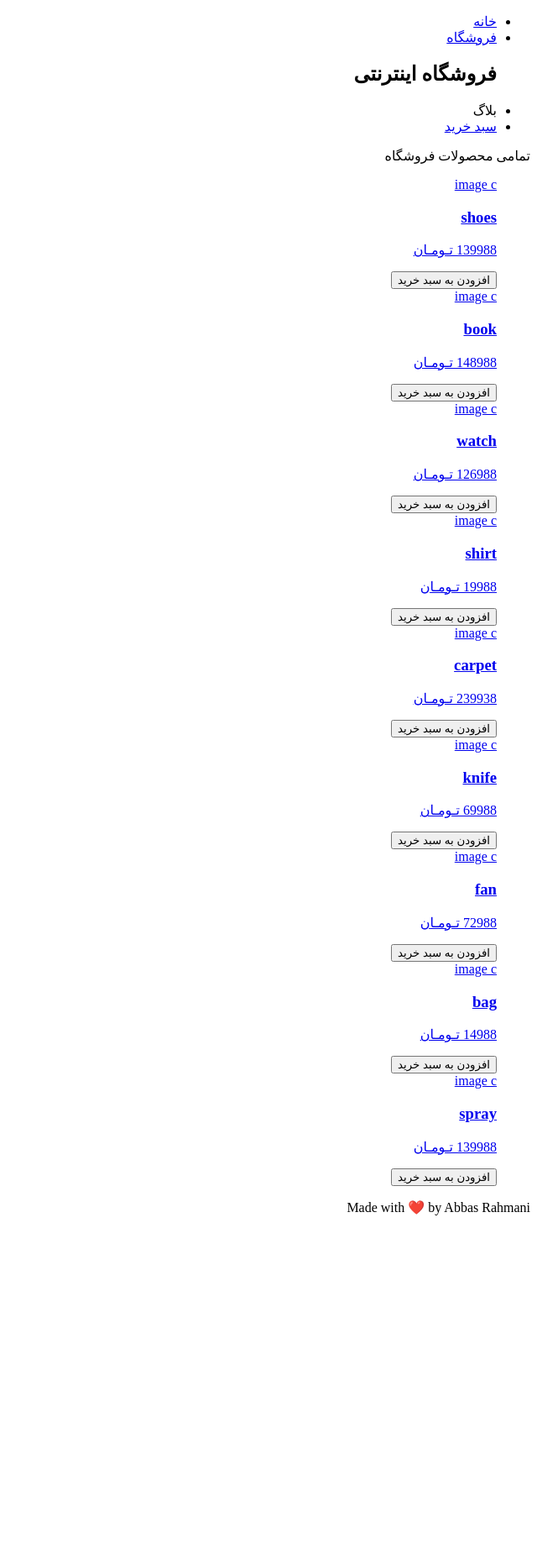
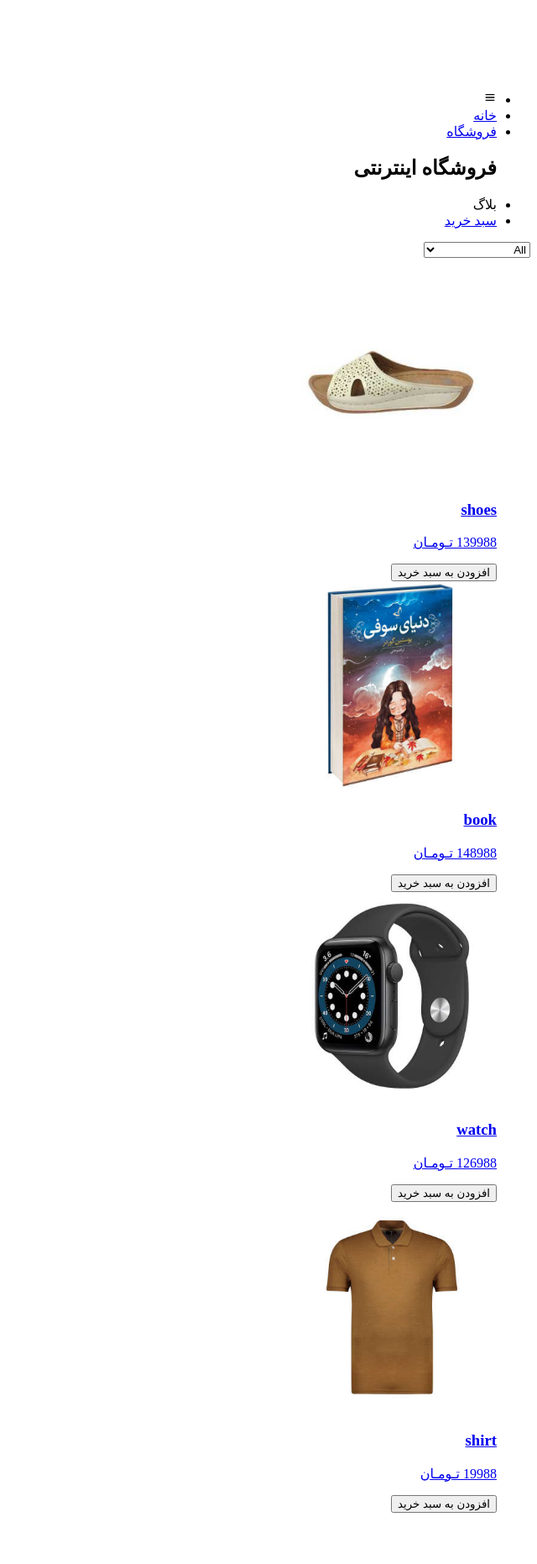
Before and after one commit to abbasrahmanii/e-commerce, a Next.js app: page /products in a window 1280 px wide. Shown: the top 1862 px of the page at 84% size, without its empty margins (640-1280 px from the left). Before the commit the page ends 1455 px from the top, so only its background shows below. Built offline with nearby package versions, Linux system fonts and the light colour scheme.

Commit message:
add filter

```diff
--- a/components/card.js
+++ b/components/card.js
@@ -6,7 +6,7 @@ import { useContext } from "react";
 import { Store } from "../context/Store";
 
 const Card = (props) => {
-  const { id, name, price } = props;
+  const { id, name, price, image } = props;
   const router = useRouter();
 
   const { state, dispatch } = useContext(Store);
@@ -29,10 +29,10 @@ const Card = (props) => {
     <div className="flex flex-col justify-between w-1/4 p-4 bg-indigo-200 rounded-lg shadow-xl hover:bg-indigo-300">
       <Link href={`products/${id}`}>
         <a>
-          <div className="text-center w-full rounded-lg h-52 bg-green-700 mx-auto flex items-center justify-center text-white">
+          {/* <div className="text-center w-full rounded-lg h-52 bg-green-700 mx-auto flex items-center justify-center text-white">
             image c
-          </div>
-          {/* <Image src='/images'/> */}
+          </div> */}
+          <Image src={image} width={250} height={250} className="rounded-lg" />
           <h3 className="my-2">{name}</h3>
           <p className="my-2">{price} تـومـان</p>
         </a>
--- /dev/null
+++ b/components/filter-list.js
@@ -0,0 +1,39 @@
+import { useState, useContext } from "react";
+import { Store } from "../context/Store";
+
+const FilterList = () => {
+  const [filterValue, setFilterValue] = useState("");
+  const { state, dispatch } = useContext(Store);
+
+  const filterHandler = (e) => {
+    dispatch({ type: "FILTER_LIST", payload: e.target.value });
+    setFilterValue(e.target.value);
+  };
+
+  return (
+    <div className="my-4">
+      <select
+        name="category"
+        id="category"
+        value={filterValue}
+        onChange={filterHandler}
+      >
+        <option value="">All</option>
+        <option value="Personal">Personal</option>
+        <option value="Clothing">Clothing</option>
+        <option value="Home Appliances">Home Appliances</option>
+      </select>
+      {/* <label htmlFor="checkbox">
+        ersal rayegan
+        <input
+          id="checkbox"
+          type="checkbox"
+          checked={free}
+          onChange={checkboxHandler}
+        />
+      </label> */}
+    </div>
+  );
+};
+
+export default FilterList;
--- a/components/header.js
+++ b/components/header.js
@@ -1,20 +1,75 @@
+import { useContext, useState, useEffect, Fragment } from "react";
 import Link from "next/link";
 import { Store } from "../context/Store";
-import { useContext } from "react";
+import { BiMenu } from "react-icons/bi";
+import Menu from "./Menu";
 
 const Header = () => {
-  const { state } = useContext(Store);
-  const { cart } = state;
+  const { state, dispatch } = useContext(Store);
+  const { cart, menuStatus } = state;
+
+  const menuHandler = () => {
+    dispatch({ type: "MENU" });
+  };
+
   return (
-    <header className="sticky top-0 left-0 z-50 p-3 bg-green-400 shadow-xl">
-      <nav className="flex flex-col items-center justify-center flex-1 w-full px-20 text-center">
-        <ul className="flex items-center justify-between">
-          <li className="p-3 mx-8">
+    <Fragment>
+      <header
+        className="sticky top-0 left-0 bg-green-400 shadow-xl h-20 transition-all flex w-full"
+        style={{ zIndex: 1 }}
+      >
+        <nav className="flex w-full relative justify-center items-center bg-gray-600">
+          {/* <Menu /> */}
+          <div
+            className="w-full bg-green-400 top-20 absolute md:hidden duration-500 ease-in-out"
+            style={{
+              // transform: menuStatus ? `translateY(0%)` : `translateY(-100%)`,
+              visibility: menuStatus ? "visible" : "hidden",
+              opacity: menuStatus ? "1" : "0",
+            }}
+          >
+            <ul>
+              <li className="p-1 m-1">
                 <Link href="/">
                   <a>خانه</a>
                 </Link>
               </li>
-          <li className="p-3 mx-8">
+              <li className="p-1 m-1">
+                <Link href="/products">
+                  <a>فروشگاه</a>
+                </Link>
+              </li>
+              <li className="p-1 m-1">
+                <Link href="/products">
+                  <a>بلاگ</a>
+                </Link>
+              </li>
+              <li className="p-1 m-1">
+                <Link href="/cart">
+                  <a>
+                    سبد خرید
+                    {cart.cartItems.length > 0 && (
+                      <span className="px-2 py-1 text-white bg-red-600 rounded-full">
+                        {cart.cartItems.length}
+                      </span>
+                    )}
+                  </a>
+                </Link>
+              </li>
+            </ul>
+          </div>
+          <ul className="w-3/4 flex items-center justify-between">
+            <li className="p-3 mx-8  md:hidden block">
+              <span onClick={menuHandler}>
+                <BiMenu />
+              </span>
+            </li>
+            <li className="p-3 mx-8 hidden md:block">
+              <Link href="/">
+                <a>خانه</a>
+              </Link>
+            </li>
+            <li className="mx-8 p-3 hidden md:block">
               <Link href="/products">
                 <a>فروشگاه</a>
               </Link>
@@ -24,8 +79,8 @@ const Header = () => {
                 فروشگاه اینترنتی
               </h1>
             </Link>
-          <li className="p-3 mx-8">بلاگ</li>
-          <li className="p-3 mx-8">
+            <li className="p-3 mx-8  hidden md:block">بلاگ</li>
+            <li className="p-3 mx-8 hidden md:block">
               <Link href="/cart">
                 <a>
                   سبد خرید
@@ -40,6 +95,7 @@ const Header = () => {
           </ul>
         </nav>
       </header>
+    </Fragment>
   );
 };
 
--- /dev/null
+++ b/components/menu.js
@@ -0,0 +1,22 @@
+import React, { Fragment, useContext } from "react";
+import { Store } from "../context/Store";
+
+const Menu = () => {
+  const { state, dispatch } = useContext(Store);
+  //   const { menuStatus } = state;
+
+  //   const menuStyle = (menuStaus) => {
+  //     if (menuStaus) {
+  //       return `transform: translateX(30%)`;
+  //     } else {
+  //       return `transform: translateX(100%)`;
+  //     }
+  //   };
+  return (
+    <Fragment>
+      <div className="w-full bg-red-400 absolute top-0 z-50">Menu</div>
+    </Fragment>
+  );
+};
+
+export default Menu;
--- a/context/Store.js
+++ b/context/Store.js
@@ -11,6 +11,8 @@ const initialState = {
       : [],
   },
   products: getAllProduct(),
+  menuStatus: false,
+  fiteredProducts: getAllProduct(),
 };
 
 const reducer = (state, action) => {
@@ -26,7 +28,6 @@ const reducer = (state, action) => {
           )
         : [...state.cart.cartItems, newItem];
       Cookies.set("cartItems", JSON.stringify(cartItems));
-
       return {
         ...state,
         cart: {
@@ -47,6 +48,36 @@ const reducer = (state, action) => {
         },
       };
     }
+    case "FILTER_LIST":
+      if (action.payload === "") {
+        // Cookies.set("filter", JSON.stringify(state.products));
+        return {
+          ...state,
+          fiteredProducts: state.products,
+        };
+      } else {
+        const updatedProducts = state.products.filter(
+          (p) => p.category === action.payload
+        );
+        // Cookies.set("filter", JSON.stringify(fiteredProducts));
+        return {
+          ...state,
+          fiteredProducts: updatedProducts,
+        };
+      }
+    case "CHECKBOX":
+      const checkbox = state.fiteredProducts.filter(
+        (p) => p.popular === action.payload
+      );
+      return {
+        ...state,
+        fiteredProducts: checkbox,
+      };
+    case "MENU":
+      return {
+        ...state,
+        menuStatus: !state.menuStatus,
+      };
     default:
       return state;
   }
--- a/data.js
+++ b/data.js
@@ -4,10 +4,10 @@ export const SHOP_DATA = {
       id: "p1",
       name: "shoes",
       price: "139988",
-      image: "/images/shop2.jpg",
+      image: "/images/asset21.jpeg",
       popular: true,
       brand: "Nothing",
-      category: "Nothing",
+      category: "Clothing",
       quantity: 0,
       countInStock: 20,
     },
@@ -15,10 +15,10 @@ export const SHOP_DATA = {
       id: "p2",
       name: "book",
       price: "148988",
-      image: "image/asset22.jpeg",
+      image: "/images/asset22.jpeg",
       popular: false,
       brand: "Nothing",
-      category: "Nothing",
+      category: "Personal",
       quantity: 0,
       countInStock: 20,
     },
@@ -26,10 +26,10 @@ export const SHOP_DATA = {
       id: "p3",
       name: "watch",
       price: "126988",
-      image: "image/asset23.jpeg",
+      image: "/images/asset23.jpeg",
       popular: false,
       brand: "Nothing",
-      category: "Nothing",
+      category: "Clothing",
       quantity: 0,
       countInStock: 20,
     },
@@ -37,10 +37,10 @@ export const SHOP_DATA = {
       id: "p4",
       name: "shirt",
       price: "19988",
-      image: "image/asset24.jpeg",
+      image: "/images/asset24.jpeg",
       popular: true,
       brand: "Nothing",
-      category: "Nothing",
+      category: "Clothing",
       quantity: 0,
       countInStock: 20,
     },
@@ -48,10 +48,10 @@ export const SHOP_DATA = {
       id: "p5",
       name: "carpet",
       price: "239938",
-      image: "image/asset28.jpeg",
+      image: "/images/asset28.jpeg",
       popular: false,
       brand: "Nothing",
-      category: "Nothing",
+      category: "Home Appliances",
       quantity: 0,
       countInStock: 20,
     },
@@ -59,10 +59,10 @@ export const SHOP_DATA = {
       id: "p6",
       name: "knife",
       price: "69988",
-      image: "image/asset30.jpeg",
+      image: "/images/asset30.jpeg",
       popular: true,
       brand: "Nothing",
-      category: "Nothing",
+      category: "Home Appliances",
       quantity: 0,
       countInStock: 20,
     },
@@ -70,7 +70,7 @@ export const SHOP_DATA = {
       id: "p7",
       name: "fan",
       price: "72988",
-      image: "image/asset32.jpeg",
+      image: "/images/asset32.jpeg",
       popular: false,
       brand: "Nothing",
       category: "Nothing",
@@ -81,10 +81,10 @@ export const SHOP_DATA = {
       id: "p8",
       name: "bag",
       price: "14988",
-      image: "image/asset33.jpeg",
+      image: "/images/asset33.jpeg",
       popular: false,
       brand: "Nothing",
-      category: "Nothing",
+      category: "Clothing",
       quantity: 0,
       countInStock: 20,
     },
@@ -93,10 +93,10 @@ export const SHOP_DATA = {
       id: "p9",
       name: "spray",
       price: "139988",
-      image: "image/asset44.jpeg",
+      image: "/images/asset44.jpeg",
       popular: true,
       brand: "Nothing",
-      category: "Nothing",
+      category: "Home Appliances",
       quantity: 0,
       countInStock: 0,
     },
--- a/package.json
+++ b/package.json
@@ -14,6 +14,7 @@
     "next": "latest",
     "react": "^17.0.2",
     "react-dom": "^17.0.2",
+    "react-icons": "^4.3.1",
     "react-redux": "^7.2.6",
     "redux": "^4.1.2"
   },
--- a/pages/_document.js
+++ b/pages/_document.js
@@ -6,7 +6,7 @@ class MyDocument extends Document {
       <Html lang="fa-IR" dir="rtl">
         <Head>
           <meta charSet="utf-8" />
-          <title>My E-Commerce</title>
+          {/* <title>My E-Commerce</title> */}
         </Head>
         <body>
           <Main />
--- a/pages/products/index.js
+++ b/pages/products/index.js
@@ -1,15 +1,20 @@
+import { useContext } from "react";
 import ListItems from "../../components/list-items";
 import { getAllProduct } from "../../data";
 import { Store } from "../../context/Store";
-import { useContext } from "react";
+import FilterList from "../../components/filter-list";
 
 const ProductsPage = () => {
-  const allProduct = getAllProduct();
+  // const allProduct = getAllProduct();
+  const { state } = useContext(Store);
+  const { fiteredProducts } = state;
+
   return (
     <div className="w-full">
       <div className="flex flex-col w-3/4 pb-8 mx-auto">
-        <div className="p-2 m-2 text-center">تمامی محصولات فروشگاه</div>
-        <ListItems products={allProduct} />
+        {/* <div className="p-2 m-2 text-center">تمامی محصولات فروشگاه</div> */}
+        <FilterList />
+        <ListItems products={fiteredProducts} />
       </div>
     </div>
   );
```
Also changed, not shown: components/slider.js (+7 -8 lines), pages/cart/index.js (+6 -6 lines), pages/index.js (+4 -4 lines), public/images/shoes.jpg (added), 1 other file (tests, documents, lock files or other folders). Lines whose indentation alone changed are shown as unchanged.
